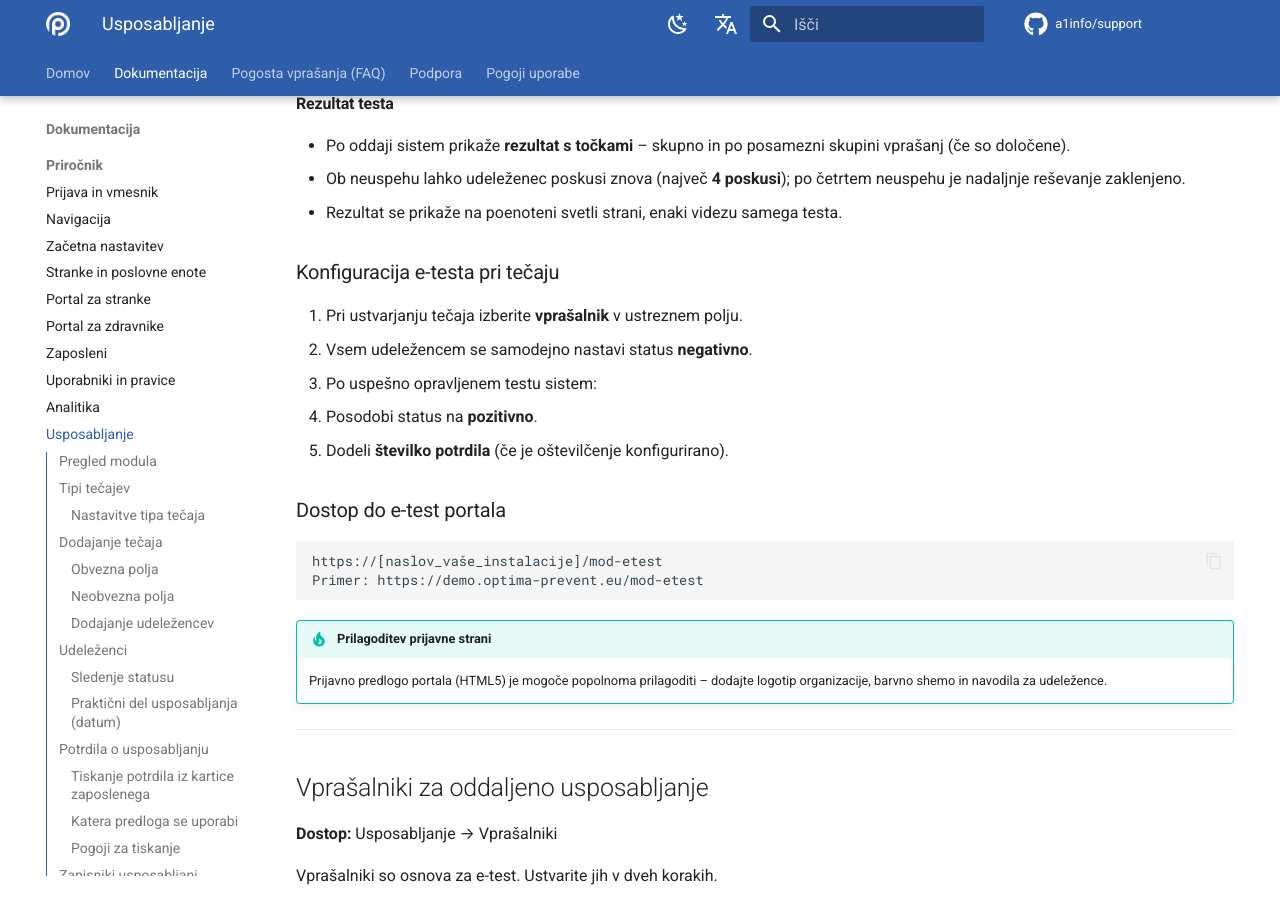
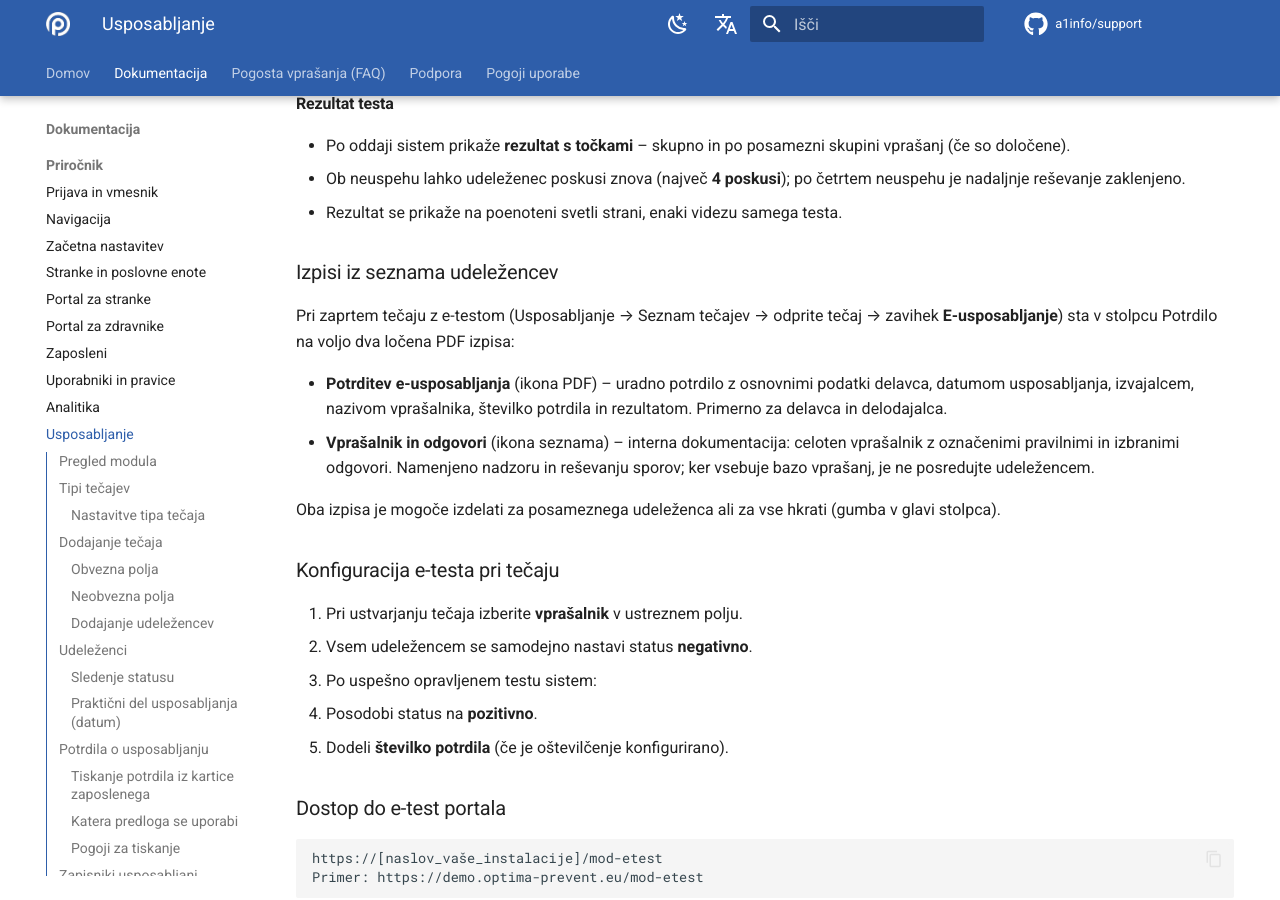
Before and after one commit to a1info/support, an MkDocs documentation site: the page built from docs/manual-sl/usposabljanje.md, in a window 1280 px wide and 900 px high, scrolled down 6677 px. Built offline with MkDocs 1.6.1 and Material for MkDocs 9.7.7, drawn with Linux system fonts in a browser that asks for light colours; comment, search, counter and statistics services are not loaded.

Commit message:
docs: ločena izpisa e-usposabljanja – potrditev in vprašalnik z odgovori

```diff
--- a/docs/manual-sl/usposabljanje.md
+++ b/docs/manual-sl/usposabljanje.md
@@ -226,6 +226,15 @@ E-test omogoča zaposlenim, da usposabljanje in preverjanje znanja opravijo na d
 - Ob neuspehu lahko udeleženec poskusi znova (največ **4 poskusi**); po četrtem neuspehu je nadaljnje reševanje zaklenjeno.
 - Rezultat se prikaže na poenoteni svetli strani, enaki videzu samega testa.
 
+### Izpisi iz seznama udeležencev
+
+Pri zaprtem tečaju z e-testom (Usposabljanje → Seznam tečajev → odprite tečaj → zavihek **E-usposabljanje**) sta v stolpcu Potrdilo na voljo dva ločena PDF izpisa:
+
+- **Potrditev e-usposabljanja** (ikona PDF) – uradno potrdilo z osnovnimi podatki delavca, datumom usposabljanja, izvajalcem, nazivom vprašalnika, številko potrdila in rezultatom. Primerno za delavca in delodajalca.
+- **Vprašalnik in odgovori** (ikona seznama) – interna dokumentacija: celoten vprašalnik z označenimi pravilnimi in izbranimi odgovori. Namenjeno nadzoru in reševanju sporov; ker vsebuje bazo vprašanj, je ne posredujte udeležencem.
+
+Oba izpisa je mogoče izdelati za posameznega udeleženca ali za vse hkrati (gumba v glavi stolpca).
+
 ### Konfiguracija e-testa pri tečaju
 
 1. Pri ustvarjanju tečaja izberite **vprašalnik** v ustreznem polju.
```
